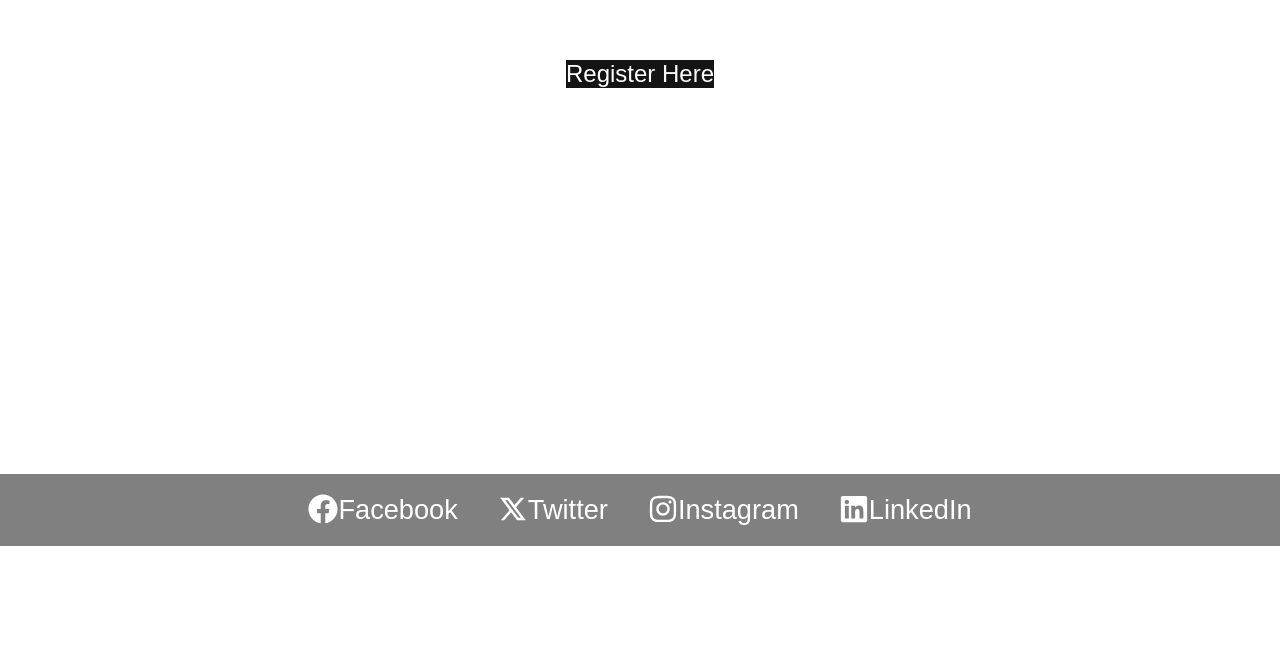
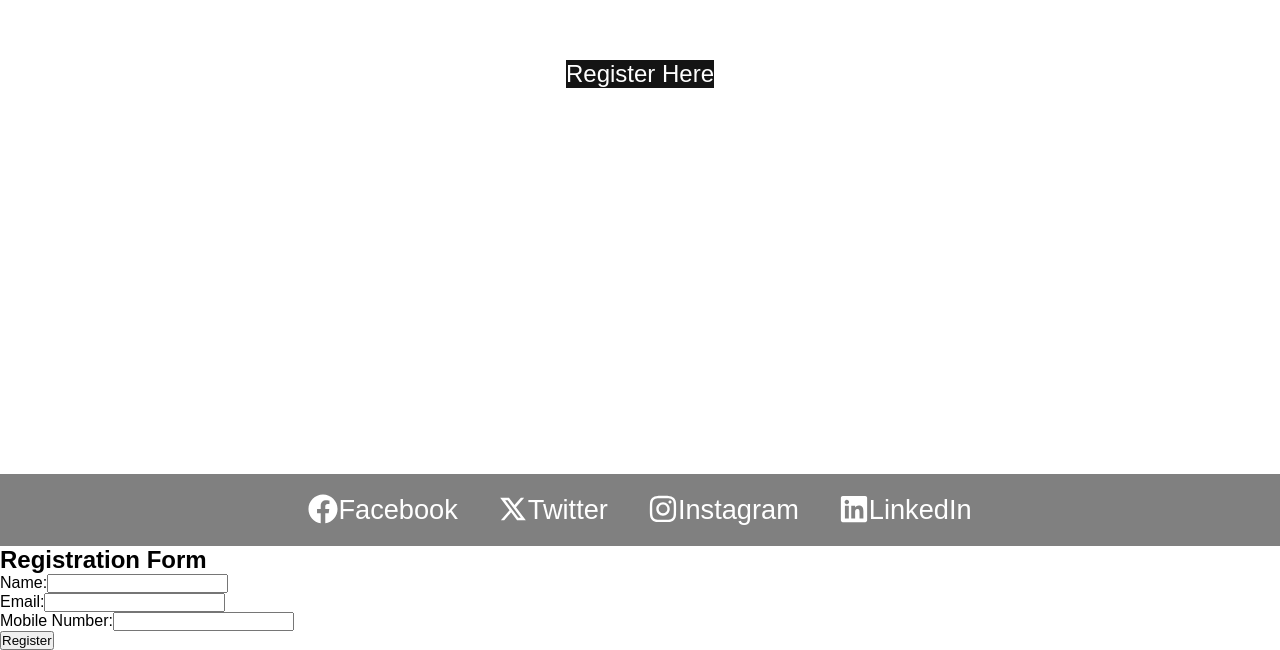
Before and after one commit to kylead10/beyond-politics, a React (Create React App) app: page / in a window 1280 px wide. Shown: the part 3426-4076 px from the top of the page. Before the commit the page ends 3972 px from the top, so only its background shows below. Built offline with nearby package versions, Linux system fonts and the light colour scheme.

Commit message:
register function

```diff
--- a/src/App.js
+++ b/src/App.js
@@ -3,6 +3,7 @@ import Header from './components/header/Header';
 import About from './components/about/About';
 import Footer from './components/footer/Footer';
 import Pop from './components/registerModal/Pop';
+import RegistrationForm from './components/registerModal/Register';
 
 const App = () => {
   return (
@@ -11,6 +12,7 @@ const App = () => {
       <About />
       <Pop />
       <Footer />
+      <RegistrationForm />
     </>
   );
 };
--- /dev/null
+++ b/src/components/registerModal/Register.js
@@ -0,0 +1,75 @@
+import React, { useState } from 'react';
+
+const RegistrationForm = () => {
+  // State variables to manage form inputs
+  const [name, setName] = useState('');
+  const [email, setEmail] = useState('');
+  const [mobile, setMobile] = useState('');
+  const [isRegistered, setIsRegistered] = useState(false);
+
+  // Function to handle form submission
+  const handleSubmit = (e) => {
+    e.preventDefault();
+
+    // You can handle form submission logic here, e.g., send data to a server
+
+    // Reset form fields
+    setName('');
+    setEmail('');
+    setMobile('');
+
+    // Mark registration as complete
+    setIsRegistered(true);
+  };
+
+  // Render the form or a confirmation message based on registration status
+  return (
+    <div>
+      {isRegistered ? (
+        <div>
+          <h2>Registration Successful!</h2>
+          <p>Name: {name}</p>
+          <p>Email: {email}</p>
+          <p>Mobile Number: {mobile}</p>
+        </div>
+      ) : (
+        <form onSubmit={handleSubmit}>
+          <h2>Registration Form</h2>
+          <div>
+            <label htmlFor='name'>Name:</label>
+            <input
+              type='text'
+              id='name'
+              value={name}
+              onChange={(e) => setName(e.target.value)}
+              required
+            />
+          </div>
+          <div>
+            <label htmlFor='email'>Email:</label>
+            <input
+              type='email'
+              id='email'
+              value={email}
+              onChange={(e) => setEmail(e.target.value)}
+              required
+            />
+          </div>
+          <div>
+            <label htmlFor='mobile'>Mobile Number:</label>
+            <input
+              type='tel'
+              id='mobile'
+              value={mobile}
+              onChange={(e) => setMobile(e.target.value)}
+              required
+            />
+          </div>
+          <button type='submit'>Register</button>
+        </form>
+      )}
+    </div>
+  );
+};
+
+export default RegistrationForm;
```
